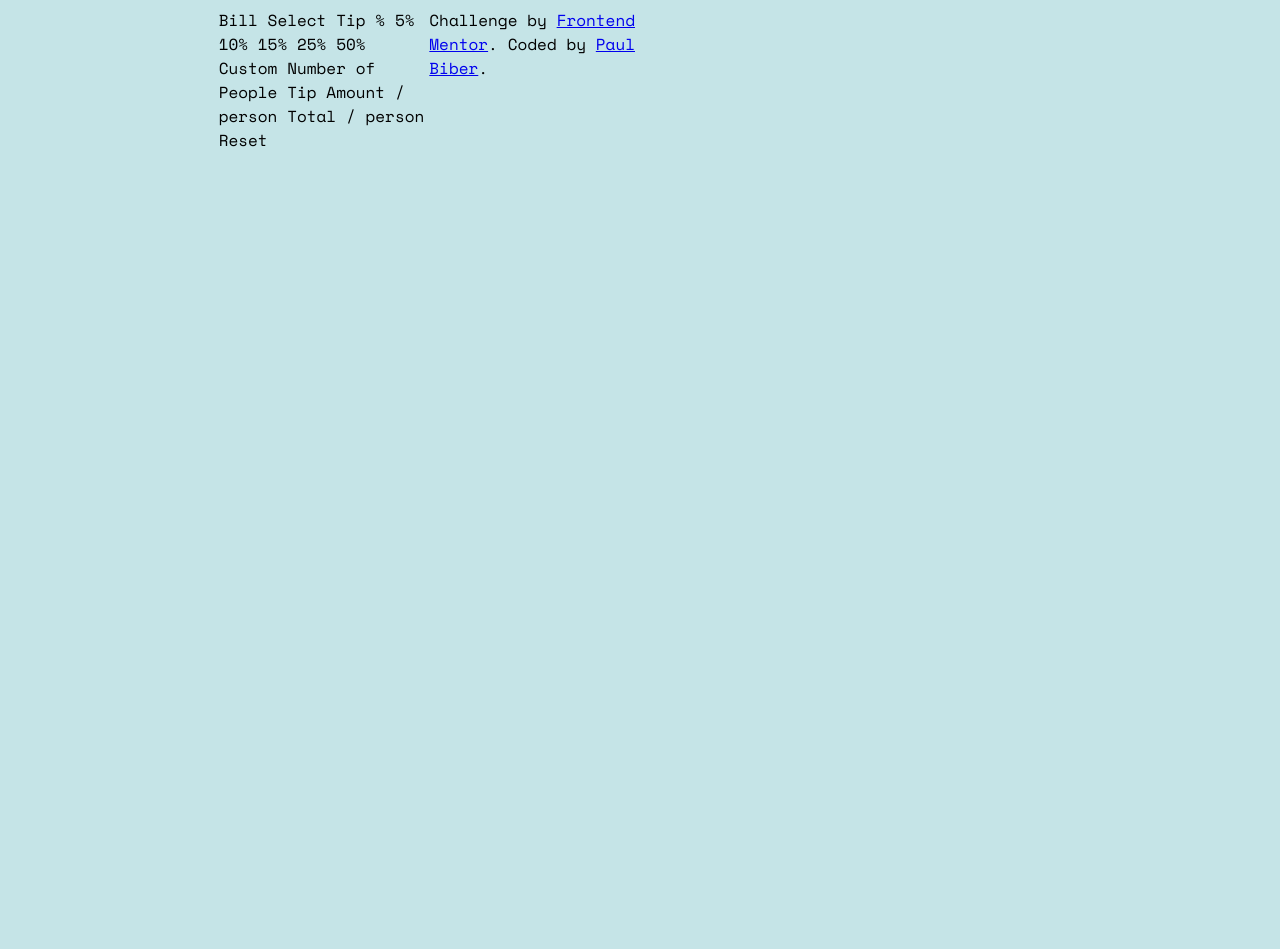
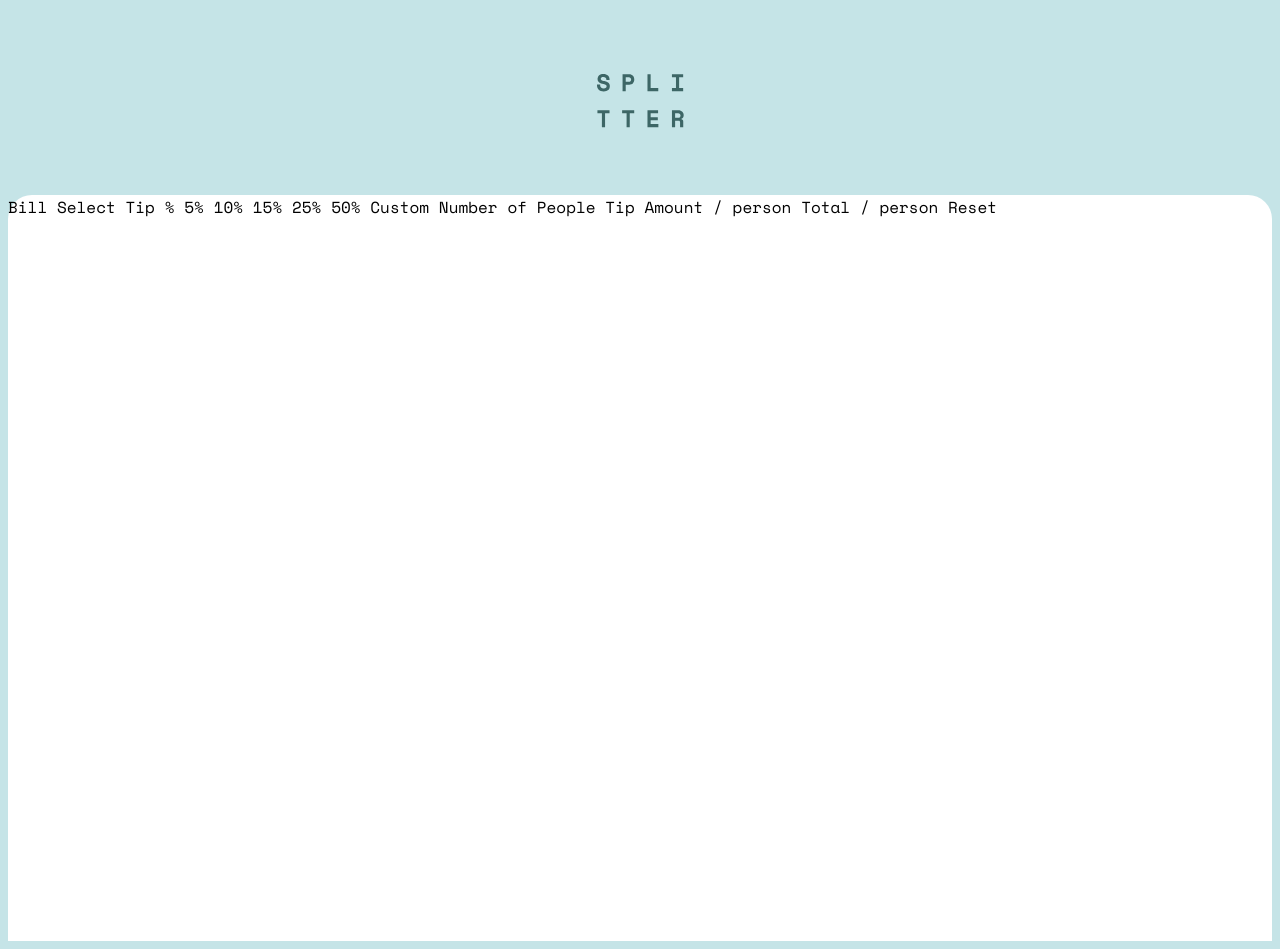
Before and after one commit to roadblock37/tip-calculator, a website: page index.html in a window 1280 px wide. Before the commit the page ends 800 px from the top, so only its background shows below. Drawn offline with nearby package versions, Linux system fonts and the light colour scheme.

Commit message:
basic postioning and styling

```diff
--- a/CSS/index.css
+++ b/CSS/index.css
@@ -6,7 +6,23 @@
 
 /* creates page grid for layout and sets background color */
 body {
-    display: grid;
-    grid-template-columns: repeat(6, 1fr);
+    display: flex;
+    flex-direction: column;
+    flex-wrap: wrap;
     background-color: #C5E4E7;
+    height: 933px;
 }
+
+.logo {
+    margin: auto;
+}
+
+/* calculator section */
+.calculator {
+   width: 100%;
+   height: 80%;
+   /* margin-top: 11rem; */
+   background-color: #FFFFFF;
+   border-top-left-radius: 1.5rem;
+   border-top-right-radius: 1.5rem;
+}
--- a/index.html
+++ b/index.html
@@ -10,17 +10,15 @@
   <link rel="preconnect" href="https://fonts.gstatic.com" crossorigin>
   <link href="https://fonts.googleapis.com/css2?family=Space+Mono&display=swap" rel="stylesheet">
   <!-- link to CSS files with mobile breakpoint at 375px and desktop at 1440px -->
-  <link rel="stylesheet" type="text/css" href="./CSS/index.css">
+  <link rel="stylesheet" type="text/css" href="./CSS/index.css" media and screen (min-width: 375px)>
 
   <title>Frontend Mentor | Tip calculator app</title>
 
 </head>
 <body>
+  <img src="./images/logo.svg" alt="logo" class="logo">
   <section class="calculator">
-
-  </section>
-
-  Bill
+    Bill
 
   Select Tip %
   5%
@@ -39,10 +37,7 @@
   / person
 
   Reset
+  </section>
 
-  <div class="attribution">
-    Challenge by <a href="https://www.frontendmentor.io?ref=challenge" target="_blank">Frontend Mentor</a>.
-    Coded by <a href="#">Paul Biber</a>.
-  </div>
 </body>
 </html>
```
